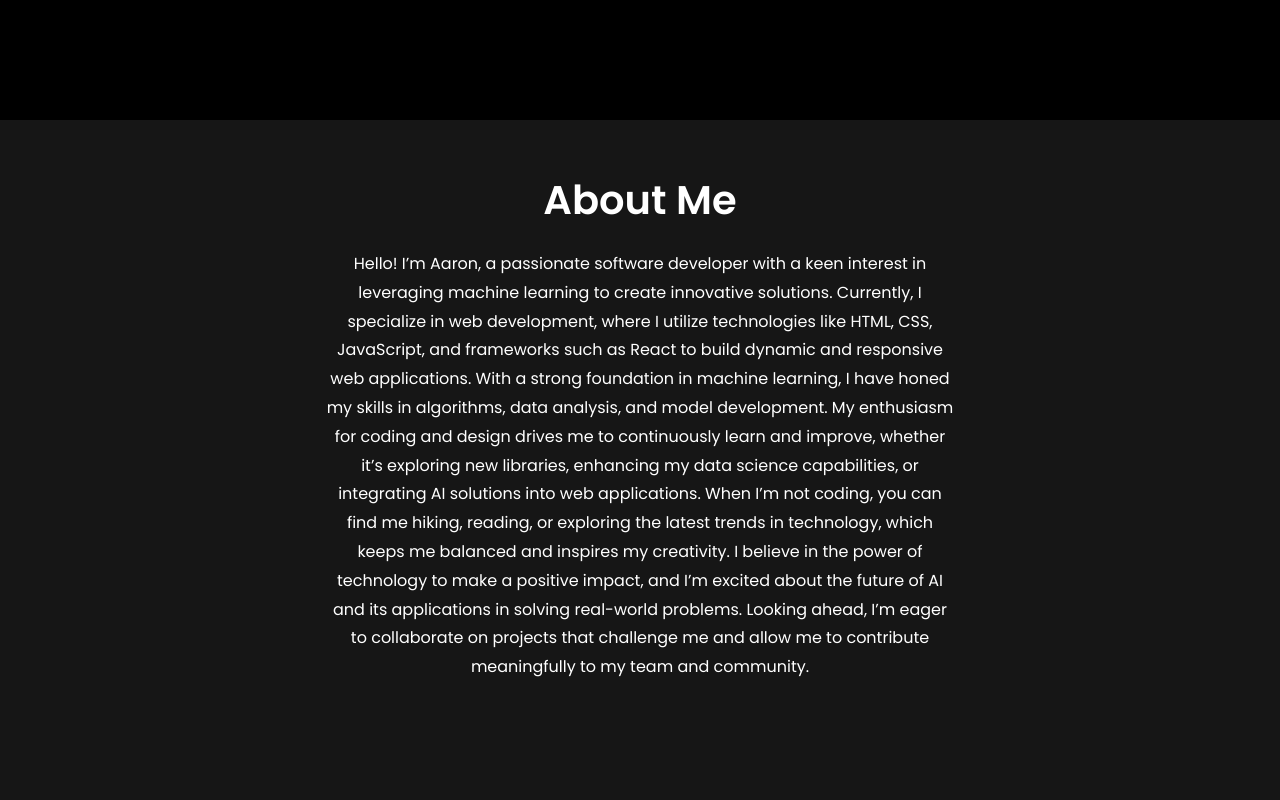
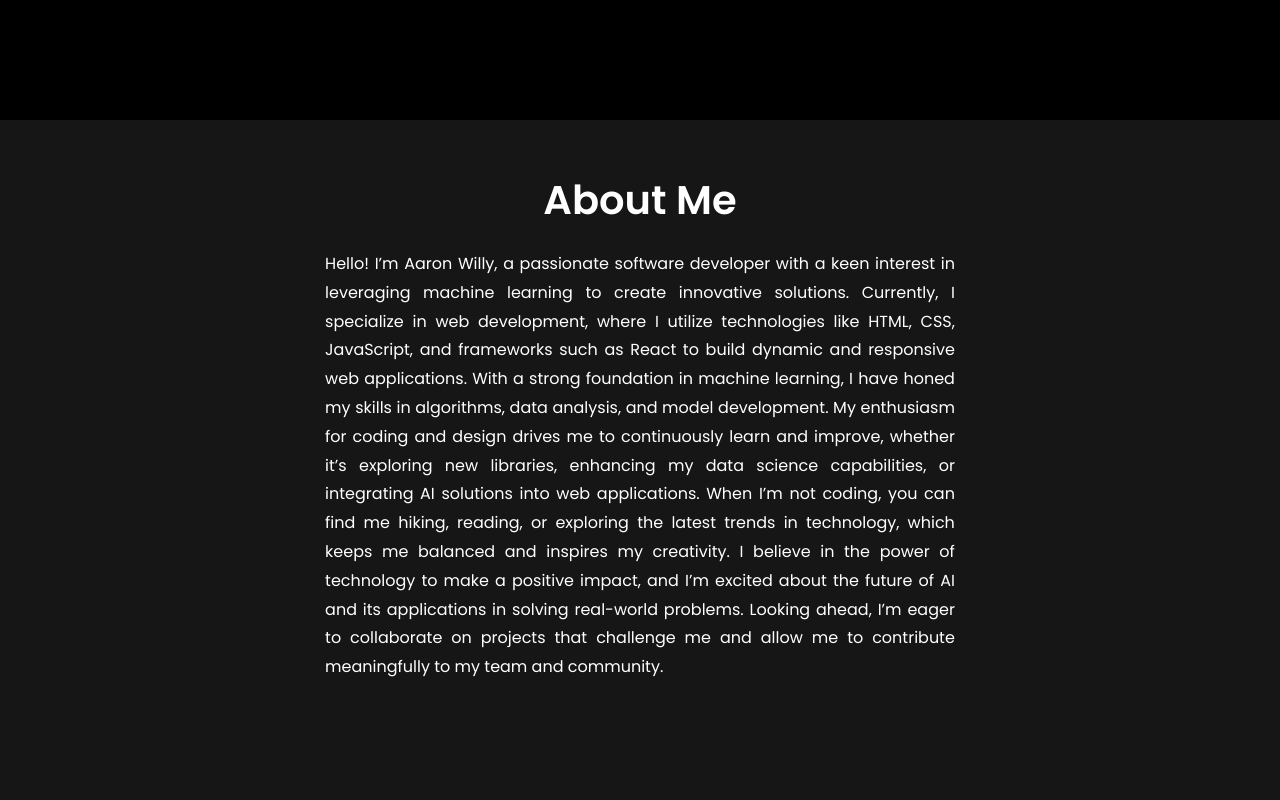
Before and after one commit to aaronwillyOG/Portfolio, a plain HTML site: page index.html in a window 1280 px wide. Shown: the part 680-1480 px from the top of the page. Drawn offline with Linux system fonts and the light colour scheme.

Commit message:
some text adjustments

```diff
--- a/index.html
+++ b/index.html
@@ -42,7 +42,7 @@
     <!-- About Section -->
     <section id="about" class="about">
         <h2>About Me</h2>
-        <p>Hello! I’m Aaron, a passionate software developer with a keen interest in leveraging machine learning to create innovative solutions. Currently, I specialize in web development, where I utilize technologies like HTML, CSS, JavaScript, and frameworks such as React to build dynamic and responsive web applications.
+        <p>Hello! I’m Aaron Willy, a passionate software developer with a keen interest in leveraging machine learning to create innovative solutions. Currently, I specialize in web development, where I utilize technologies like HTML, CSS, JavaScript, and frameworks such as React to build dynamic and responsive web applications.
 
             With a strong foundation in machine learning, I have honed my skills in algorithms, data analysis, and model development. My enthusiasm for coding and design drives me to continuously learn and improve, whether it’s exploring new libraries, enhancing my data science capabilities, or integrating AI solutions into web applications.
 
--- a/styles.css
+++ b/styles.css
@@ -340,12 +340,13 @@ span {
     padding: 5rem 9%;
     background-color: #161616;
     color: white;
-    text-align: center;
+    text-align: justify;
 }
 
 .about h2 {
     font-size: 4rem;
     margin-bottom: 2rem;
+    text-align: center;
 }
 
 .about p {
```
